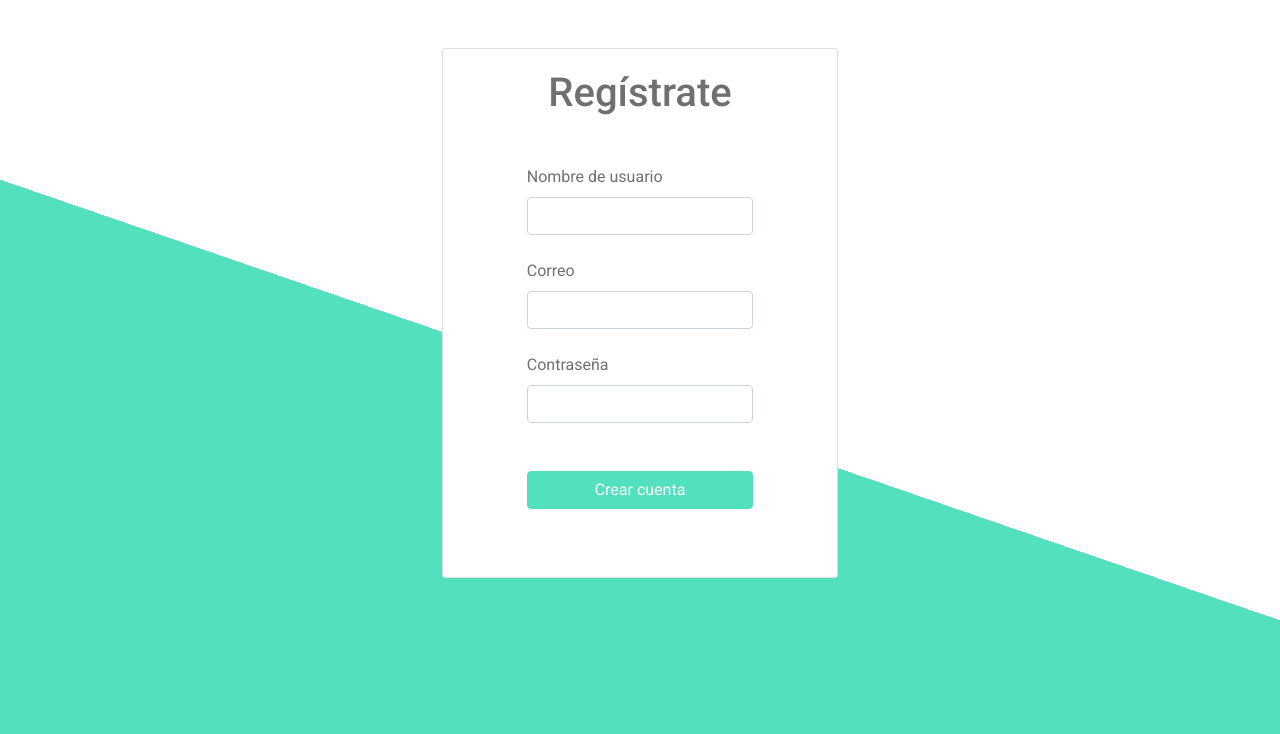
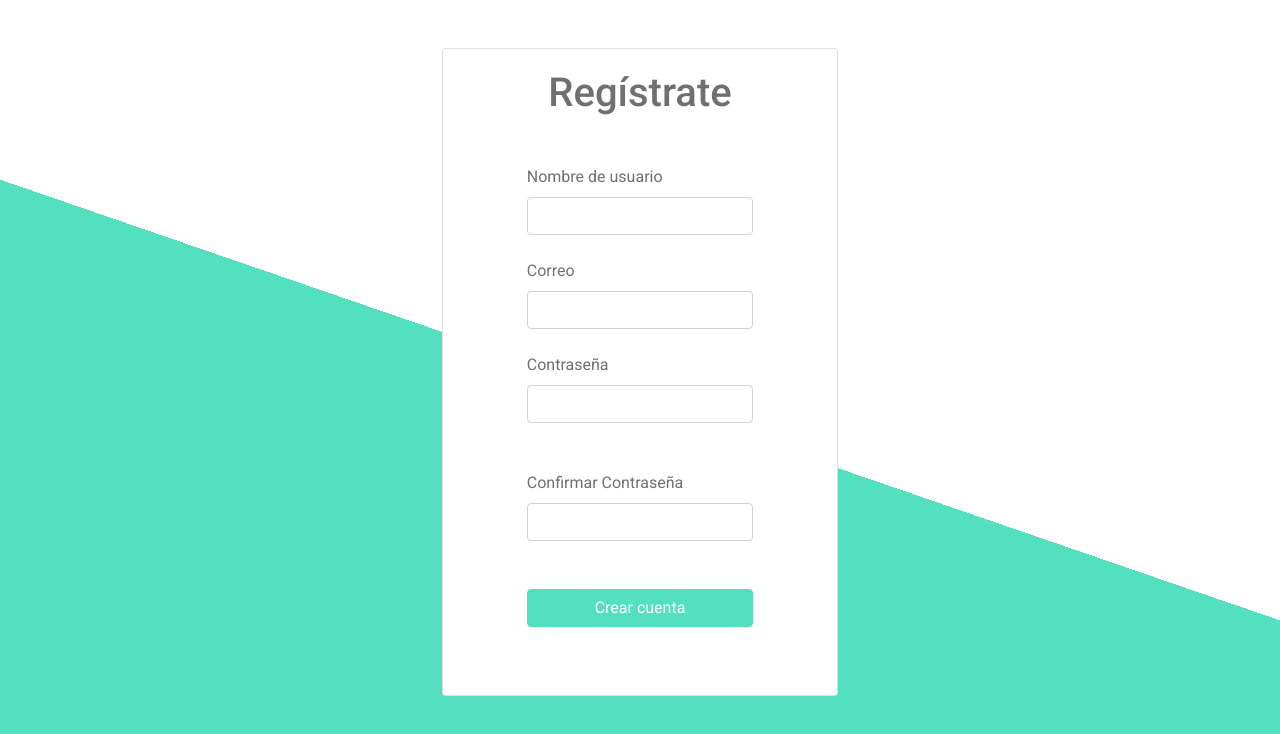
Before and after one commit to MattRomero/weighty, a Vue app in the folder client/: page /signup in a window 1280 px wide. Shown: the top 734 px of the page. Built offline with nearby package versions, Linux system fonts and the light colour scheme.

Commit message:
fixs menores

```diff
--- a/client/src/signup/Singup.vue
+++ b/client/src/signup/Singup.vue
@@ -27,14 +27,20 @@
                   ></b-form-input>
                 </b-input-group>
               </div>
-              <b-button block class="button mb-5" @click="signIn"
+              <div class="text-left">
+                <label>Confirmar Contraseña</label>
+                <b-input-group size="md" class="mb-5">
+                  <b-form-input
+                    type="password"
+                    v-model="password"
+                  ></b-form-input>
+                </b-input-group>
+              </div>
+              <b-button block class="button mb-5" @click="register"
                 >Crear cuenta</b-button
               >
             </b-col>
           </b-row>
-          <b-alert v-model="register" variant="danger"
-            >Inicio de sesión incorrecto</b-alert
-          >
         </b-card>
       </b-col> </b-row
     ><br />
```
